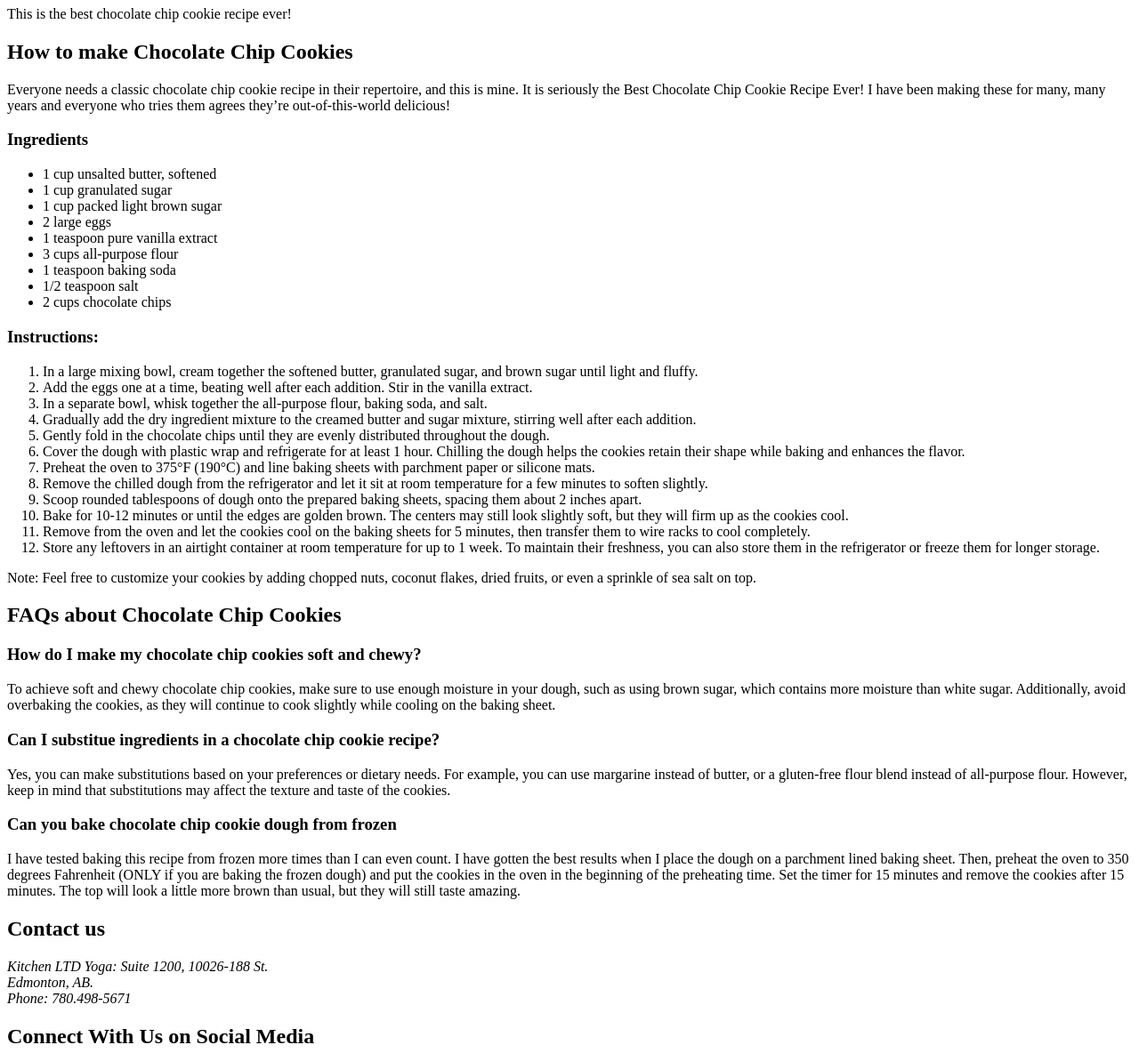
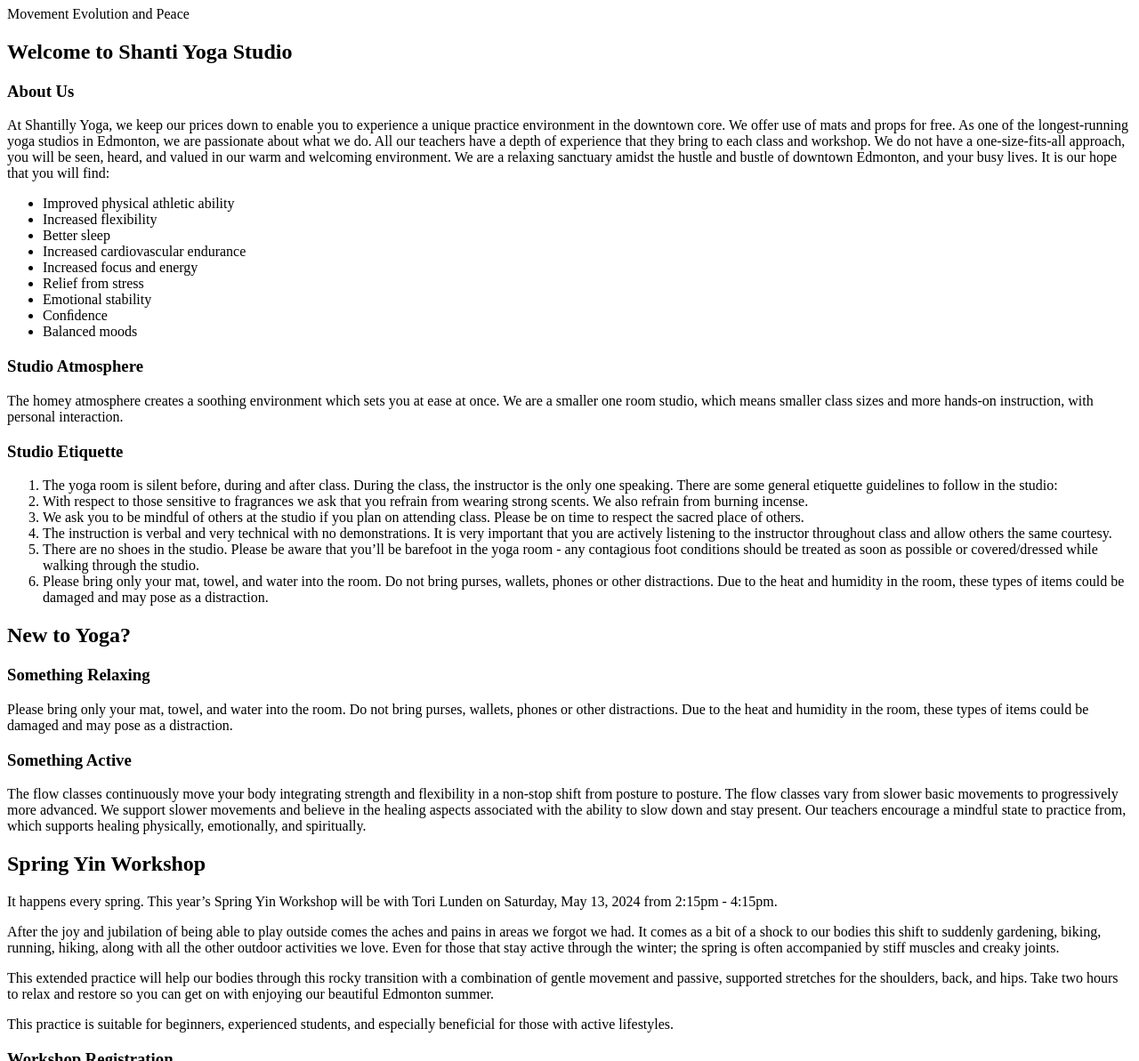
Before and after one commit to relliott13nait/SDEV1701, a website: page week3day1/lesson6-homework/index.html in a window 1280 px wide. Shown: the part 496-1689 px from the top of the page at 89% size. Drawn offline with Linux system fonts and the light colour scheme.

Commit message:
lesson6-homework.done

```diff
--- a/week3day1/lesson6-homework/index.html
+++ b/week3day1/lesson6-homework/index.html
@@ -4,7 +4,7 @@
 <head>
   <meta charset="UTF-8">
   <meta name="viewport" content="width=device-width, initial-scale=1.0">
-  <title>Classic Chocolate Chip Recipe</title>
+  <title>Lesson 6 Homework</title>
 </head>
 
 <body>
@@ -12,87 +12,119 @@
     <nav>
       <ul>
         <li><a href="index.html">Home</a></li>
-        <li><a href="sections.html">Sections</a></li>
-        <li><a href="#">Book Now!</a></li>
+        <li><a href="services.html">Services</a></li>
+        <li><a href="#">Book Now</a></li>
       </ul>
     </nav>
-    <img src="img/logo.png" alt="The logo.">
-    <h1>Classic Chocolate Chip Recipe</h1>
-    <p>This is the best chocolate chip cookie recipe ever!</p>
+    <img src="img/shantilly-yoga-logo.png" alt="Shantilly Logo.">
+    <h1>Shantilly Yoga</h1>
+    <p>Movement Evolution and Peace</p>
   </header>
 
   <main>
     <section>
-      <h2>How to make Chocolate Chip Cookies</h2>
-      <p>Everyone needs a classic chocolate chip cookie recipe in their repertoire, and this is mine. It is seriously
-        the Best Chocolate Chip Cookie Recipe Ever! I have been making these for many, many years and everyone who tries
-        them agrees they’re out-of-this-world delicious!</p>
+      <h2>Welcome to Shanti Yoga Studio</h2>
       <section>
-        <h3>Ingredients</h3>
+        <h3>About Us</h3>
+        <p>At Shantilly Yoga, we keep our prices down to enable you to experience a unique practice environment in the
+          downtown core. We offer use of mats and props for free. As one of the longest-running yoga studios in
+          Edmonton, we are passionate about what we do. All our teachers have a depth of experience that they bring to
+          each class and workshop. We do not have a one-size-fits-all approach, you will be seen, heard, and valued in
+          our warm and welcoming environment. We are a relaxing sanctuary amidst the hustle and bustle of downtown
+          Edmonton, and your busy lives. It is our hope that you will find:</p>
         <ul>
-          <li>1 cup unsalted butter, softened</li>
-          <li>1 cup granulated sugar</li>
-          <li>1 cup packed light brown sugar</li>
-          <li>2 large eggs</li>
-          <li>1 teaspoon pure vanilla extract</li>
-          <li>3 cups all-purpose flour</li>
-          <li>1 teaspoon baking soda</li>
-          <li>1/2 teaspoon salt</li>
-          <li>2 cups chocolate chips</li>
+          <li>Improved physical athletic ability </li>
+          <li>Increased flexibility</li>
+          <li>Better sleep</li>
+          <li>Increased cardiovascular endurance</li>
+          <li>Increased focus and energy</li>
+          <li>Relief from stress</li>
+          <li>Emotional stability</li>
+          <li>Conﬁdence</li>
+          <li>Balanced moods</li>
         </ul>
       </section>
       <section>
-        <h3>Instructions:</h3>
+        <h3>Studio Atmosphere</h3>
+        <p>The homey atmosphere creates a soothing environment which sets you at ease at once. We are a smaller one room
+          studio, which means smaller class sizes and more hands-on instruction, with personal interaction.</p>
+      </section>
+      <section>
+        <h3>Studio Etiquette</h3>
         <ol>
-          <li>In a large mixing bowl, cream together the softened butter, granulated sugar, and brown sugar until light
-            and fluffy.</li>
-          <li>Add the eggs one at a time, beating well after each addition. Stir in the vanilla extract.</li>
-          <li>In a separate bowl, whisk together the all-purpose flour, baking soda, and salt.</li>
-          <li>Gradually add the dry ingredient mixture to the creamed butter and sugar mixture, stirring well after each
-            addition.</li>
-          <li>Gently fold in the chocolate chips until they are evenly distributed throughout the dough.</li>
-          <li>Cover the dough with plastic wrap and refrigerate for at least 1 hour. Chilling the dough helps the
-            cookies retain their shape while baking and enhances the flavor.</li>
-          <li>Preheat the oven to 375°F (190°C) and line baking sheets with parchment paper or silicone mats.</li>
-          <li>Remove the chilled dough from the refrigerator and let it sit at room temperature for a few minutes to
-            soften slightly.</li>
-          <li>Scoop rounded tablespoons of dough onto the prepared baking sheets, spacing them about 2 inches apart.
-          </li>
-          <li>Bake for 10-12 minutes or until the edges are golden brown. The centers may still look slightly soft, but
-            they will firm up as the cookies cool.</li>
-          <li>Remove from the oven and let the cookies cool on the baking sheets for 5 minutes, then transfer them to
-            wire racks to cool completely.</li>
-          <li>Store any leftovers in an airtight container at room temperature for up to 1 week. To maintain their
-            freshness, you can also store them in the refrigerator or freeze them for longer storage.</li>
+          <li>The yoga room is silent before, during and after class. During the class, the instructor is the only one
+            speaking. There are some general etiquette guidelines to follow in the studio:</li>
+          <li>With respect to those sensitive to fragrances we ask that you refrain from wearing strong scents. We also
+            refrain from burning incense.</li>
+          <li>We ask you to be mindful of others at the studio if you plan on attending class. Please be on time to
+            respect the sacred place of others.</li>
+          <li>The instruction is verbal and very technical with no demonstrations. It is very important that you are
+            actively listening to the instructor throughout class and allow others the same courtesy.</li>
+          <li>There are no shoes in the studio. Please be aware that you’ll be barefoot in the yoga room - any
+            contagious foot conditions should be treated as soon as possible or covered/dressed while walking through
+            the studio. </li>
+          <li>Please bring only your mat, towel, and water into the room. Do not bring purses, wallets, phones or other
+            distractions. Due to the heat and humidity in the room, these types of items could be damaged and may pose
+            as a distraction.</li>
         </ol>
-        <aside>Note: Feel free to customize your cookies by adding chopped nuts, coconut flakes, dried fruits, or even a
-          sprinkle of sea salt on top.</aside>
       </section>
     </section>
     <section>
-      <h2>FAQs about Chocolate Chip Cookies</h2>
+      <h2>New to Yoga?</h2>
       <section>
-        <h3>How do I make my chocolate chip cookies soft and chewy?</h3>
-        <p>To achieve soft and chewy chocolate chip cookies, make sure to use enough moisture in your dough, such as
-          using brown sugar, which contains more moisture than white sugar. Additionally, avoid overbaking the cookies,
-          as they will continue to cook slightly while cooling on the baking sheet.</p>
-        <h3>Can I substitue ingredients in a chocolate chip cookie recipe?</h3>
-        <p>Yes, you can make substitutions based on your preferences or dietary needs. For example, you can use
-          margarine instead of butter, or a gluten-free flour blend instead of all-purpose flour. However, keep in mind
-          that substitutions may affect the texture and taste of the cookies.</p>
-        <h3>Can you bake chocolate chip cookie dough from frozen</h3>
-        <p>I have tested baking this recipe from frozen more times than I can even count. I have gotten the best results
-          when I place the dough on a parchment lined baking sheet. Then, preheat the oven to 350 degrees Fahrenheit
-          (ONLY if you are baking the frozen dough) and put the cookies in the oven in the beginning of the preheating
-          time. Set the timer for 15 minutes and remove the cookies after 15 minutes. The top will look a little more
-          brown than usual, but they will still taste amazing.</p>
+        <h3>Something Relaxing</h3>
+        <p>Please bring only your mat, towel, and water into the room. Do not bring purses, wallets, phones or other
+          distractions. Due to the heat and humidity in the room, these types of items could be damaged and may pose as
+          a distraction.</p>
       </section>
+      <section>
+        <h3>Something Active</h3>
+        <p>The flow classes continuously move your body integrating strength and flexibility in a non-stop shift from
+          posture to posture. The flow classes vary from slower basic movements to progressively more advanced. We
+          support slower movements and believe in the healing aspects associated with the ability to slow down and stay
+          present. Our teachers encourage a mindful state to practice from, which supports healing physically,
+          emotionally, and spiritually.</p>
+      </section>
+    </section>
+    <section>
+      <h2>Spring Yin Workshop</h2>
+      <p>It happens every spring. This year’s Spring Yin Workshop will be with Tori Lunden on Saturday, May 13, 2024
+        from 2:15pm - 4:15pm.</p>
+      <p>After the joy and jubilation of being able to play outside comes the aches and pains in areas we forgot we had.
+        It comes as a bit of a shock to our bodies this shift to suddenly gardening, biking, running, hiking, along with
+        all the other outdoor activities we love. Even for those that stay active through the winter; the spring is
+        often accompanied by stiff muscles and creaky joints.</p>
+      <p>This extended practice will help our bodies through this rocky transition with a combination of gentle movement
+        and passive, supported stretches for the shoulders, back, and hips. Take two hours to relax and restore so you
+        can get on with enjoying our beautiful Edmonton summer.</p>
+      <p>This practice is suitable for beginners, experienced students, and especially beneficial for those with active
+        lifestyles.</p>
+      <section>
+        <h3>Workshop Registration</h3>
+        <ul>
+          <li>The cost will be $30 (includes GST).</li>
+          <li><a href="#" target="_blank">Register in advance here </a></li>
+          <li>To book a spot call 780-421-9444</li>
+        </ul>
+      </section>
+      <section>
+        <h3>About Tori</h3>
+        <p>Tori's classes are always a fun and eclectic environment. She delights in teaching people who, like her,
+          never thought yoga was something they could do let alone enjoy. Tori has a degree in social work from the
+          University of Calgary and has been teaching yoga since 2008; when she would never again work anywhere that
+          required her to sit for eight hours a day.</p>
+      </section>
+    </section>
+    <section>
+      <h2>Clothes Swap</h2>
+      <p>We are having a Clothing Swap at the studio on Saturday, April 15, 2023, from 2:15pm - 4:15pm. Bring us your
+        worn but still awesome cloths and in exchange take home a new spring wardrobe! </p>
     </section>
   </main>
   <footer>
     <section>
       <h2>Contact us</h2>
-      <address>Kitchen LTD Yoga: Suite 1200, 10026-188 St.<br>Edmonton, AB.<br>Phone: 780.498-5671</address>
+      <address>Shantilly Yoga: Suite 1200, 10026-188 St.<br>Edmonton, AB.<br>Phone: 780.498-5671</address>
     </section>
     <section>
       <h2>Connect With Us on Social Media</h2>
@@ -103,7 +135,7 @@
               height="46"></a></li>
       </ul>
     </section>
-    © Kitchen LTD 2025
+    © Shanti Yoga 2024
   </footer>
 
 </body>
```
Also changed, not shown: week3day1/lesson6-homework/sections.html (deleted, +0 -81 lines), week3day1/lesson6-homework/services.html (added, +63 -0 lines), week3day1/lesson6-homework/img/shantilly-yoga-logo.png (renamed from week3day1/lesson6-homework/img/logo.png), 1 other file.
